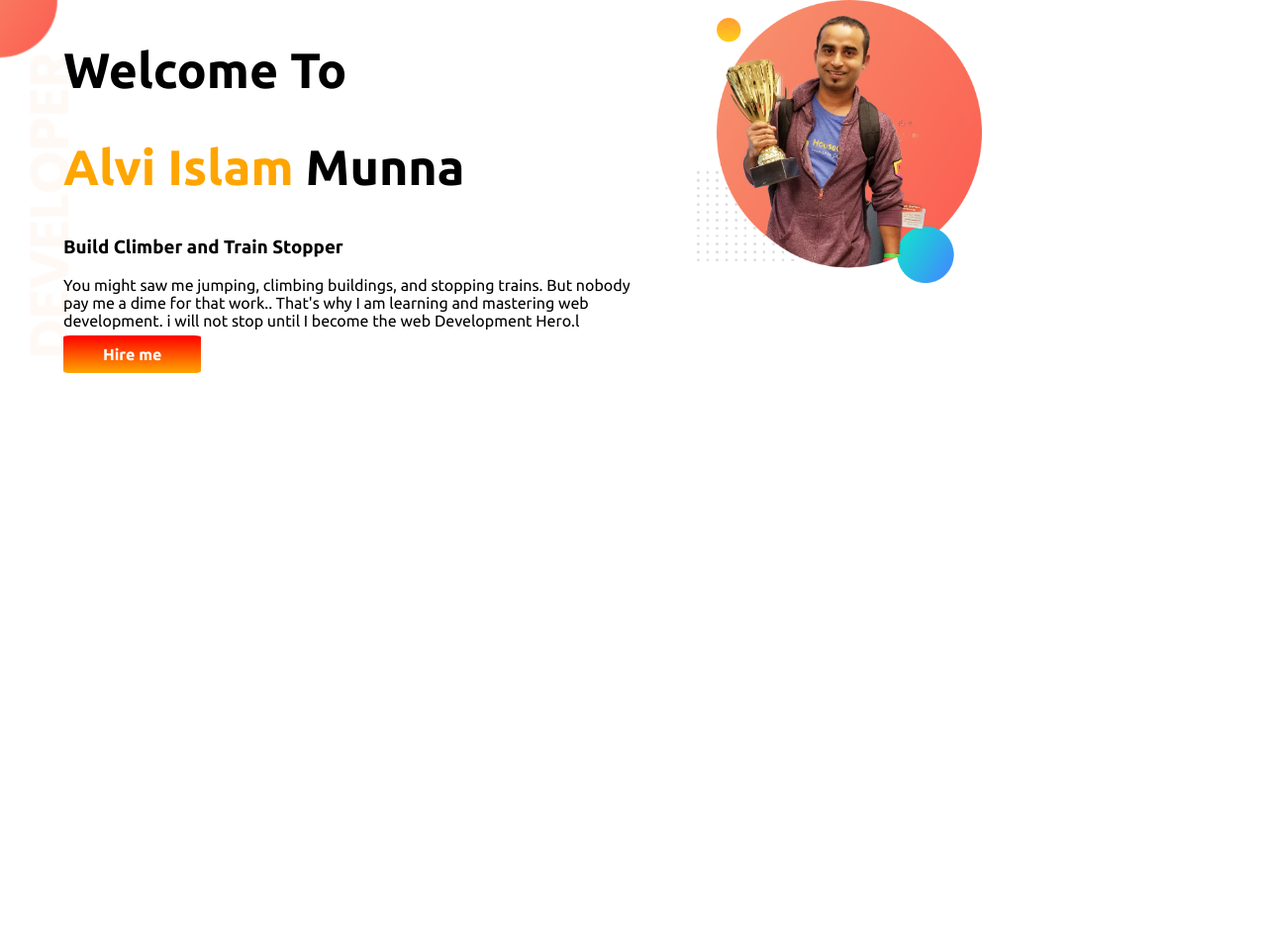
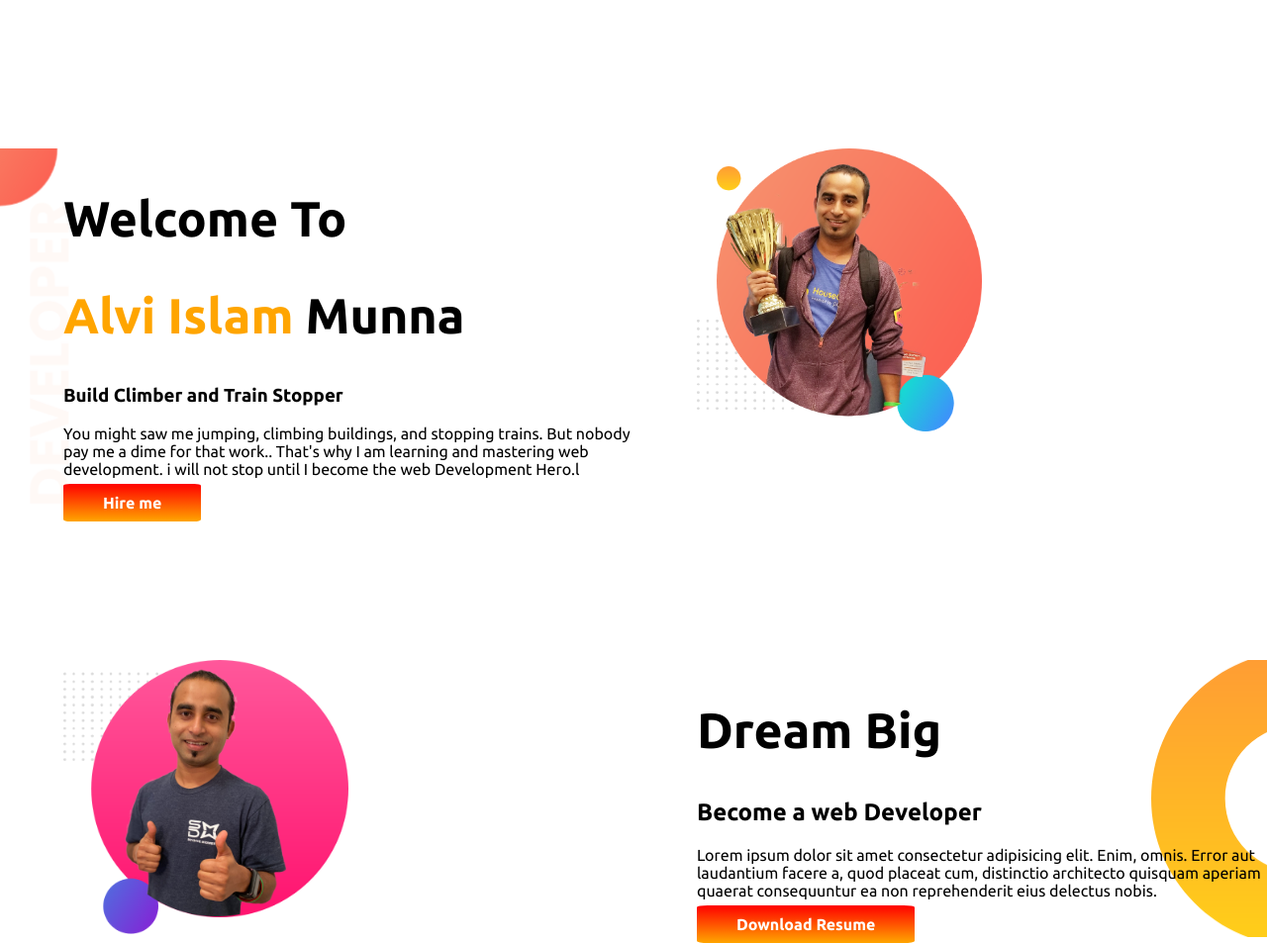
Before and after one commit to githubalvi/portfolio, a plain HTML site: page index.html in a window 1280 px wide. Shown: the whole page at 99% size. Before the commit the page ends 800 px from the top, so only its background shows below. Drawn offline with Linux system fonts and the light colour scheme.

Commit message:
dream added

```diff
--- a/index.html
+++ b/index.html
@@ -33,6 +33,21 @@
         </div>
     </section>
 
+    <section class="dream-big">
+        <div class="half-width">
+            <img src="images/jhankar2.png" alt="">
+        </div>
+        <div class="half-width">
+            <h1>Dream Big</h1>
+            <h2> Become a web Developer</h2>
+            <p>Lorem ipsum dolor sit amet consectetur adipisicing elit. Enim, omnis. Error aut laudantium facere a, quod
+                placeat cum, distinctio architecto quisquam aperiam quaerat consequuntur ea non reprehenderit eius
+                delectus nobis.</p>
+            <a class="link-button" target="_blank" href="www.facebook.com">Download Resume</a>
+        </div>
+
+    </section>
+
 
 
 </body>
--- a/style.css
+++ b/style.css
@@ -14,6 +14,7 @@ h1 {
 
 section {
     display: flex;
+    margin-top: 150px ;
 }
 .half-width{
     width: 50%;
@@ -35,3 +36,8 @@ section {
     font-weight: 800;
 
 }
+.dream-big{
+    background-image: url(images/dream-bg.png);
+    background-repeat: no-repeat;
+    background-position: right;
+}
```
